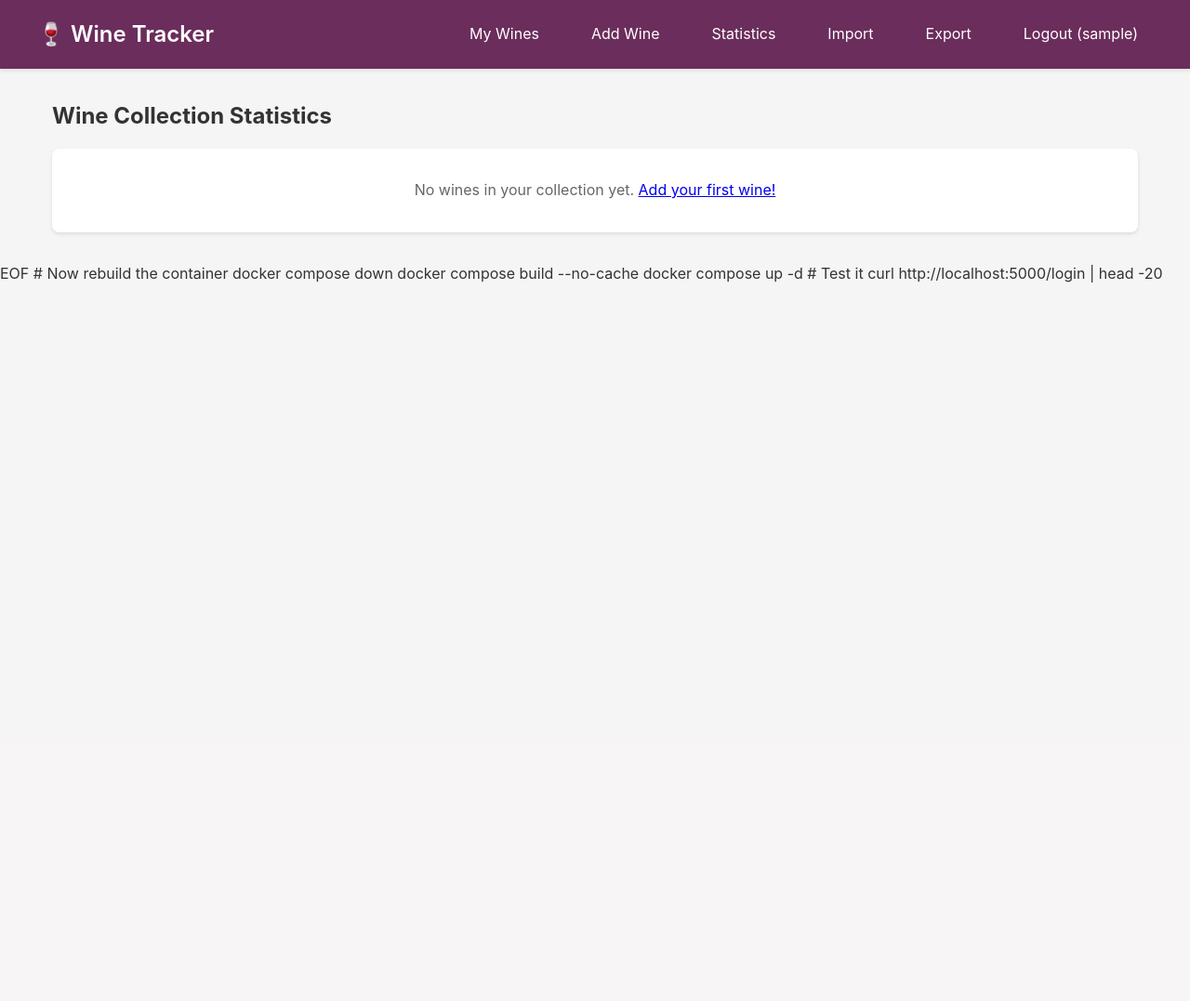
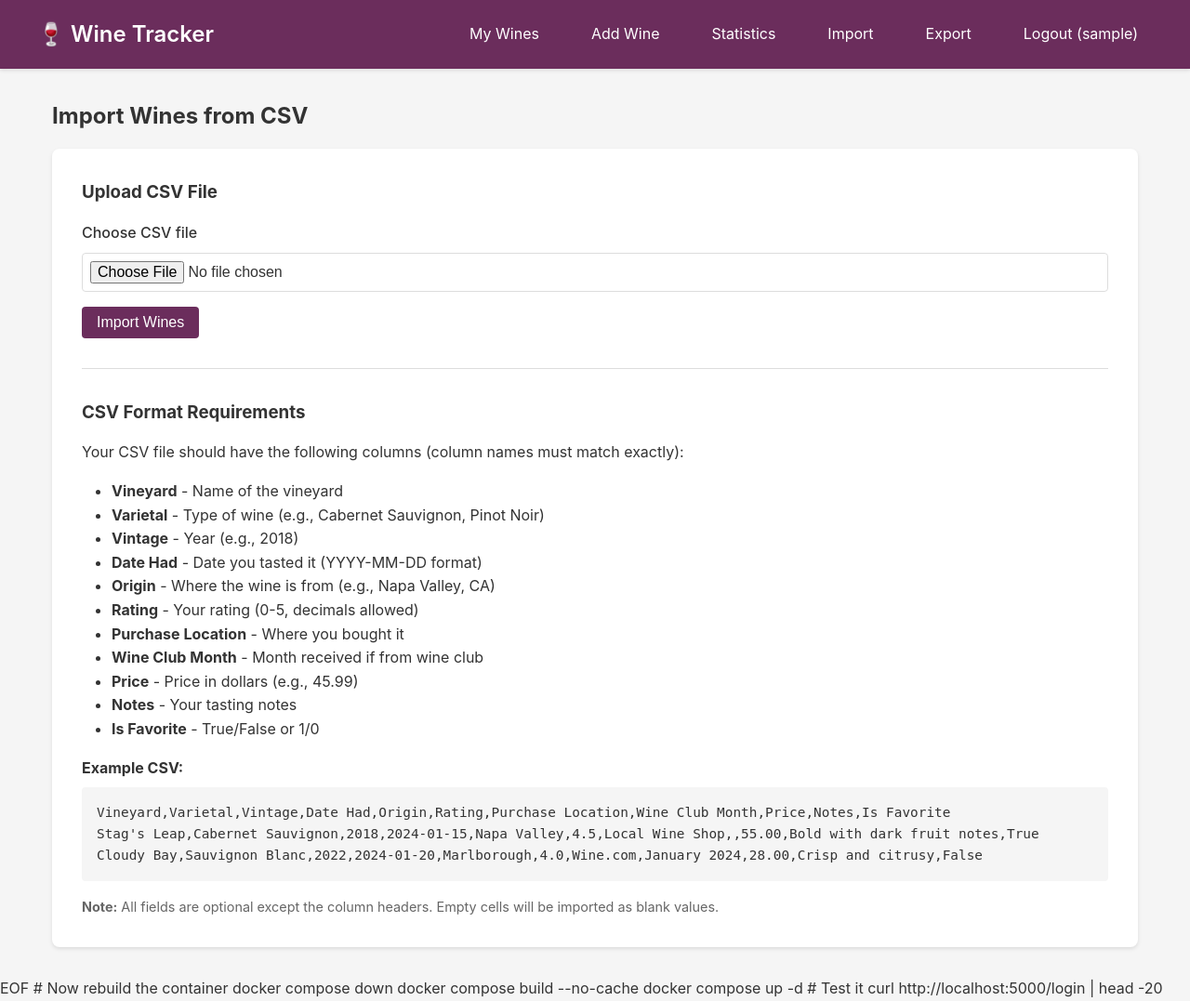
Before and after one commit to MikeLingenfelter/mjwinelog, a Flask app: page /import in a window 1280 px wide. Shown: the whole page at 93% size. Before the commit the page ends 304 px from the top, so only its background shows below. Run offline with Flask 3, Linux system fonts and the light colour scheme; the visitor is signed in with stand-in values (Sample User, id 1).

Commit message:
Updated the import.html file

```diff
--- a/app/templates/import.html
+++ b/app/templates/import.html
@@ -1,139 +1,48 @@
 {% extends "base.html" %}
 
-{% block title %}Statistics - Wine Tracker{% endblock %}
-
-{% block extra_css %}
-<style>
-    .stat-card {
-        background: linear-gradient(135deg, #6b2d5c 0%, #8b3d6c 100%);
-        color: white;
-        padding: 1.5rem;
-        border-radius: 8px;
-        text-align: center;
-    }
-
-    .stat-value {
-        font-size: 2.5rem;
-        font-weight: bold;
-        margin: 0.5rem 0;
-    }
-
-    .stat-label {
-        font-size: 0.9rem;
-        opacity: 0.9;
-    }
-
-    .chart-container {
-        background: white;
-        padding: 1.5rem;
-        border-radius: 8px;
-        margin-bottom: 1rem;
-    }
-
-    .bar {
-        height: 30px;
-        background: #6b2d5c;
-        margin: 0.5rem 0;
-        border-radius: 4px;
-        display: flex;
-        align-items: center;
-        padding: 0 1rem;
-        color: white;
-        font-size: 0.9rem;
-    }
-</style>
-{% endblock %}
+{% block title %}Import Wines - Wine Tracker{% endblock %}
 
 {% block content %}
-<h2 style="margin-bottom: 1rem;">Wine Collection Statistics</h2>
+<h2 style="margin-bottom: 1rem;">Import Wines from CSV</h2>
 
-{% if stats %}
-<div style="display: grid; grid-template-columns: repeat(auto-fit, minmax(200px, 1fr)); gap: 1rem; margin-bottom: 2rem;">
-    <div class="stat-card">
-        <div class="stat-label">Total Wines</div>
-        <div class="stat-value">{{ stats.total_wines }}</div>
-    </div>
+<div class="card">
+    <h3 style="margin-bottom: 1rem;">Upload CSV File</h3>
 
-    <div class="stat-card">
-        <div class="stat-label">Average Rating</div>
-        <div class="stat-value">{{ '%.1f'|format(stats.avg_rating) }}</div>
-    </div>
+    <form method="POST" enctype="multipart/form-data">
+        <div class="form-group">
+            <label for="file">Choose CSV file</label>
+            <input type="file" id="file" name="file" accept=".csv" required>
+        </div>
 
-    <div class="stat-card">
-        <div class="stat-label">Total Spent</div>
-        <div class="stat-value">${{ '%.2f'|format(stats.total_spent) }}</div>
-    </div>
+        <button type="submit" class="btn">Import Wines</button>
+    </form>
 
-    <div class="stat-card">
-        <div class="stat-label">Favorites</div>
-        <div class="stat-value">{{ stats.favorites_count }}</div>
-    </div>
+    <hr style="margin: 2rem 0; border: none; border-top: 1px solid #ddd;">
+
+    <h3 style="margin-bottom: 1rem;">CSV Format Requirements</h3>
+    <p style="margin-bottom: 1rem;">Your CSV file should have the following columns (column names must match exactly):</p>
+
+    <ul style="margin-left: 2rem; margin-bottom: 1rem;">
+        <li><strong>Vineyard</strong> - Name of the vineyard</li>
+        <li><strong>Varietal</strong> - Type of wine (e.g., Cabernet Sauvignon, Pinot Noir)</li>
+        <li><strong>Vintage</strong> - Year (e.g., 2018)</li>
+        <li><strong>Date Had</strong> - Date you tasted it (YYYY-MM-DD format)</li>
+        <li><strong>Origin</strong> - Where the wine is from (e.g., Napa Valley, CA)</li>
+        <li><strong>Rating</strong> - Your rating (0-5, decimals allowed)</li>
+        <li><strong>Purchase Location</strong> - Where you bought it</li>
+        <li><strong>Wine Club Month</strong> - Month received if from wine club</li>
+        <li><strong>Price</strong> - Price in dollars (e.g., 45.99)</li>
+        <li><strong>Notes</strong> - Your tasting notes</li>
+        <li><strong>Is Favorite</strong> - True/False or 1/0</li>
+    </ul>
+
+    <h4 style="margin-bottom: 0.5rem;">Example CSV:</h4>
+    <pre style="background: #f5f5f5; padding: 1rem; border-radius: 4px; overflow-x: auto; font-size: 0.9rem;">Vineyard,Varietal,Vintage,Date Had,Origin,Rating,Purchase Location,Wine Club Month,Price,Notes,Is Favorite
+Stag's Leap,Cabernet Sauvignon,2018,2024-01-15,Napa Valley,4.5,Local Wine Shop,,55.00,Bold with dark fruit notes,True
+Cloudy Bay,Sauvignon Blanc,2022,2024-01-20,Marlborough,4.0,Wine.com,January 2024,28.00,Crisp and citrusy,False</pre>
+
+    <p style="margin-top: 1rem; color: #666; font-size: 0.9rem;">
+        <strong>Note:</strong> All fields are optional except the column headers. Empty cells will be imported as blank values.
+    </p>
 </div>
-
-<div class="chart-container">
-    <h3 style="margin-bottom: 1rem;">Top Rated Varietals (Average Rating)</h3>
-    {% for varietal, rating in stats.top_varietals %}
-    <div>
-        <div style="display: flex; justify-content: space-between; margin-bottom: 0.25rem;">
-            <span><strong>{{ varietal }}</strong></span>
-            <span>{{ '%.1f'|format(rating) }}</span>
-        </div>
-        <div class="bar" style="width: {{ (rating / 5 * 100)|int }}%;">
-        </div>
-    </div>
-    {% endfor %}
-</div>
-
-<div class="chart-container">
-    <h3 style="margin-bottom: 1rem;">Most Common Varietals</h3>
-    {% set max_count = stats.count_by_varietal[0][1] if stats.count_by_varietal else 1 %}
-    {% for varietal, count in stats.count_by_varietal %}
-    <div>
-        <div style="display: flex; justify-content: space-between; margin-bottom: 0.25rem;">
-            <span><strong>{{ varietal }}</strong></span>
-            <span>{{ count }} wines</span>
-        </div>
-        <div class="bar" style="width: {{ (count / max_count * 100)|int }}%;">
-        </div>
-    </div>
-    {% endfor %}
-</div>
-
-<div class="chart-container">
-    <h3 style="margin-bottom: 1rem;">Rating Distribution</h3>
-    {% set max_rating_count = stats.rating_distribution.values()|max %}
-    {% for rating in [5, 4, 3, 2, 1] %}
-    <div>
-        <div style="display: flex; justify-content: space-between; margin-bottom: 0.25rem;">
-            <span><strong>{{ rating }} Stars</strong></span>
-            <span>{{ stats.rating_distribution[rating] }} wines</span>
-        </div>
-        <div class="bar" style="width: {{ (stats.rating_distribution[rating] / max_rating_count * 100)|int if max_rating_count > 0 else 0 }}%;">
-        </div>
-    </div>
-    {% endfor %}
-</div>
-
-{% if stats.wines_by_month %}
-<div class="chart-container">
-    <h3 style="margin-bottom: 1rem;">Wines Tasted by Month</h3>
-    {% set max_month_count = stats.wines_by_month|map(attribute='1')|max %}
-    {% for month, count in stats.wines_by_month[-12:] %}
-    <div>
-        <div style="display: flex; justify-content: space-between; margin-bottom: 0.25rem;">
-            <span><strong>{{ month }}</strong></span>
-            <span>{{ count }} wines</span>
-        </div>
-        <div class="bar" style="width: {{ (count / max_month_count * 100)|int }}%;">
-        </div>
-    </div>
-    {% endfor %}
-</div>
-{% endif %}
-
-{% else %}
-<div class="card">
-    <p style="text-align: center; color: #666;">No wines in your collection yet. <a href="{{ url_for('main.add_wine') }}">Add your first wine!</a></p>
-</div>
-{% endif %}
 {% endblock %}
```
